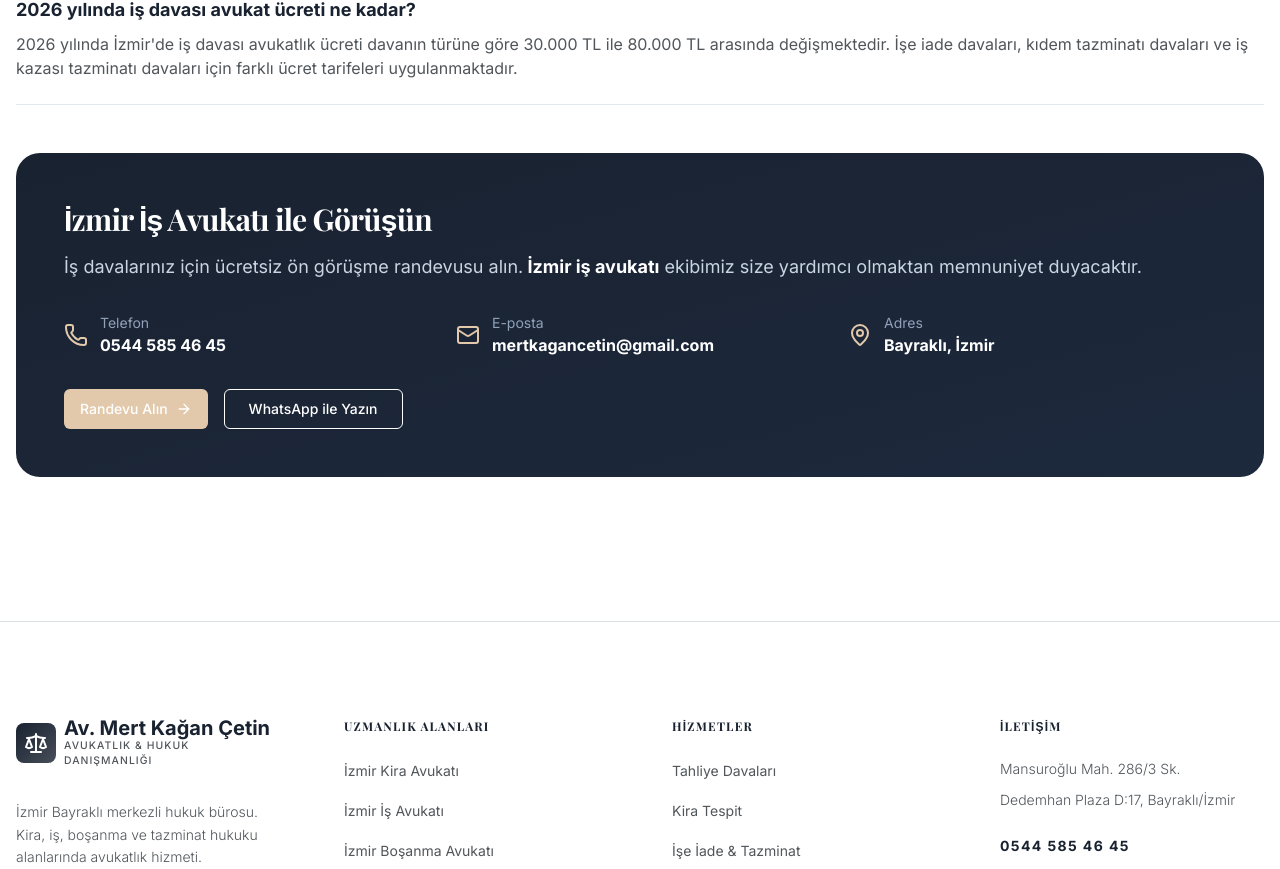
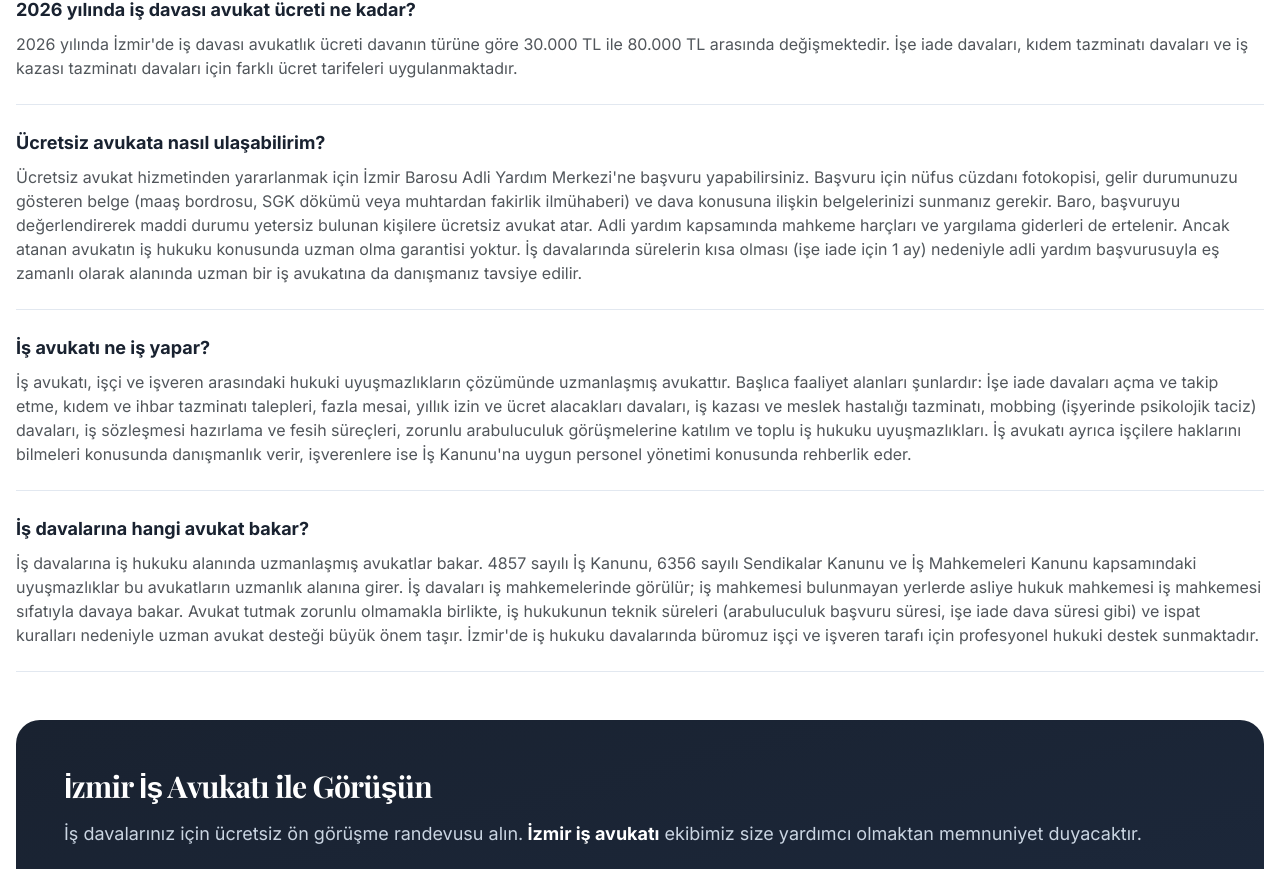
Before and after one commit to pixelmirage/site, a Next.js app: page /izmir-is-avukati in a window 1280 px wide. Shown: the part 10331-11200 px from the top of the page. Built offline with nearby package versions, Linux system fonts and the light colour scheme; a web font is replaced by a local one.

Commit message:
Is avukati FAQ: 3 People Also Ask sorusu ekle - Ucretsiz avukat, is avukati ne is yapar, hangi avukat bakar - Co-Authored-By: Claude Opus 4.6 <noreply@anthropic.com>

```diff
--- a/src/app/izmir-is-avukati/page.tsx
+++ b/src/app/izmir-is-avukati/page.tsx
@@ -112,6 +112,18 @@ const faqs = [
     {
         question: "2026 yılında iş davası avukat ücreti ne kadar?",
         answer: "2026 yılında İzmir'de iş davası avukatlık ücreti davanın türüne göre 30.000 TL ile 80.000 TL arasında değişmektedir. İşe iade davaları, kıdem tazminatı davaları ve iş kazası tazminatı davaları için farklı ücret tarifeleri uygulanmaktadır."
+    },
+    {
+        question: "Ücretsiz avukata nasıl ulaşabilirim?",
+        answer: "Ücretsiz avukat hizmetinden yararlanmak için İzmir Barosu Adli Yardım Merkezi'ne başvuru yapabilirsiniz. Başvuru için nüfus cüzdanı fotokopisi, gelir durumunuzu gösteren belge (maaş bordrosu, SGK dökümü veya muhtardan fakirlik ilmühaberi) ve dava konusuna ilişkin belgelerinizi sunmanız gerekir. Baro, başvuruyu değerlendirerek maddi durumu yetersiz bulunan kişilere ücretsiz avukat atar. Adli yardım kapsamında mahkeme harçları ve yargılama giderleri de ertelenir. Ancak atanan avukatın iş hukuku konusunda uzman olma garantisi yoktur. İş davalarında sürelerin kısa olması (işe iade için 1 ay) nedeniyle adli yardım başvurusuyla eş zamanlı olarak alanında uzman bir iş avukatına da danışmanız tavsiye edilir."
+    },
+    {
+        question: "İş avukatı ne iş yapar?",
+        answer: "İş avukatı, işçi ve işveren arasındaki hukuki uyuşmazlıkların çözümünde uzmanlaşmış avukattır. Başlıca faaliyet alanları şunlardır: İşe iade davaları açma ve takip etme, kıdem ve ihbar tazminatı talepleri, fazla mesai, yıllık izin ve ücret alacakları davaları, iş kazası ve meslek hastalığı tazminatı, mobbing (işyerinde psikolojik taciz) davaları, iş sözleşmesi hazırlama ve fesih süreçleri, zorunlu arabuluculuk görüşmelerine katılım ve toplu iş hukuku uyuşmazlıkları. İş avukatı ayrıca işçilere haklarını bilmeleri konusunda danışmanlık verir, işverenlere ise İş Kanunu'na uygun personel yönetimi konusunda rehberlik eder."
+    },
+    {
+        question: "İş davalarına hangi avukat bakar?",
+        answer: "İş davalarına iş hukuku alanında uzmanlaşmış avukatlar bakar. 4857 sayılı İş Kanunu, 6356 sayılı Sendikalar Kanunu ve İş Mahkemeleri Kanunu kapsamındaki uyuşmazlıklar bu avukatların uzmanlık alanına girer. İş davaları iş mahkemelerinde görülür; iş mahkemesi bulunmayan yerlerde asliye hukuk mahkemesi iş mahkemesi sıfatıyla davaya bakar. Avukat tutmak zorunlu olmamakla birlikte, iş hukukunun teknik süreleri (arabuluculuk başvuru süresi, işe iade dava süresi gibi) ve ispat kuralları nedeniyle uzman avukat desteği büyük önem taşır. İzmir'de iş hukuku davalarında büromuz işçi ve işveren tarafı için profesyonel hukuki destek sunmaktadır."
     }
 ];
 
```
